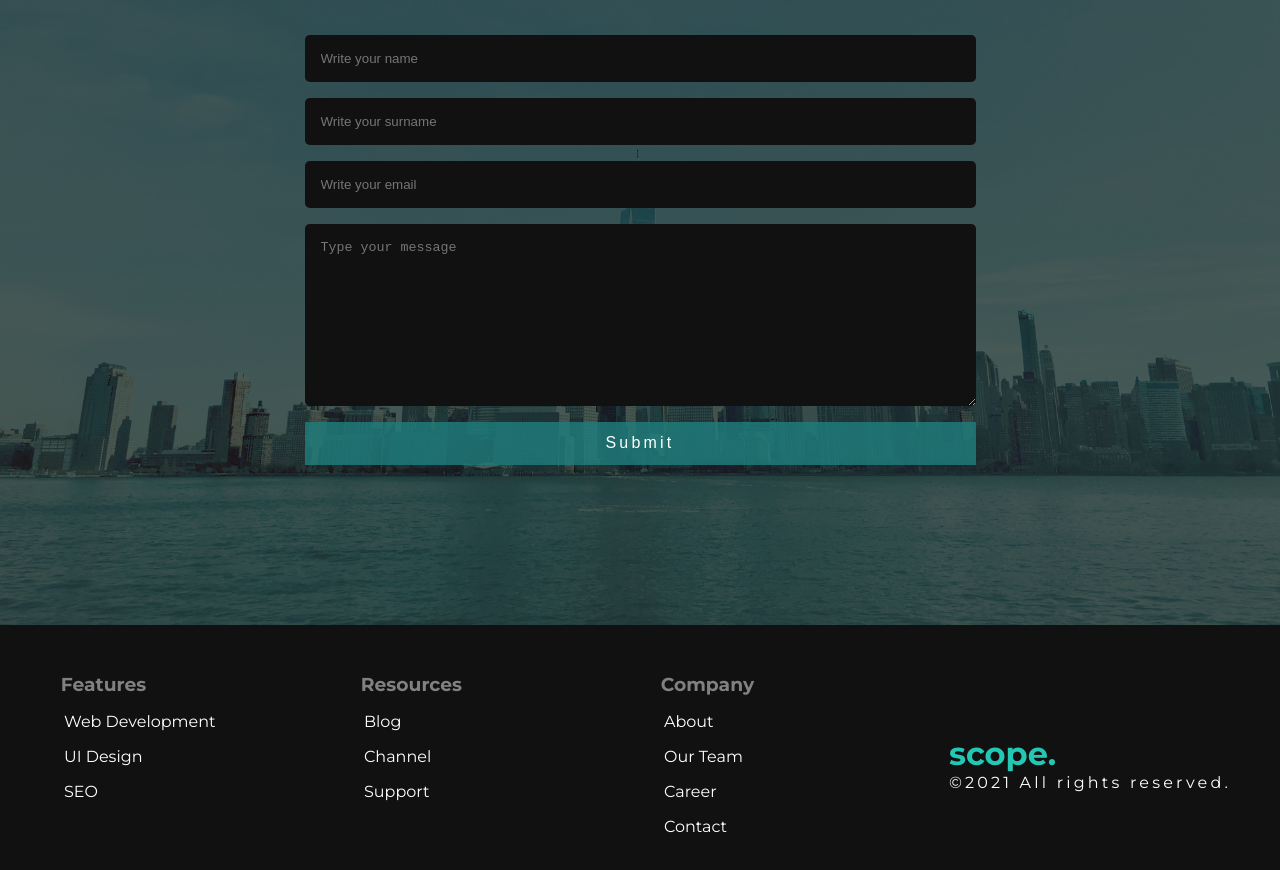
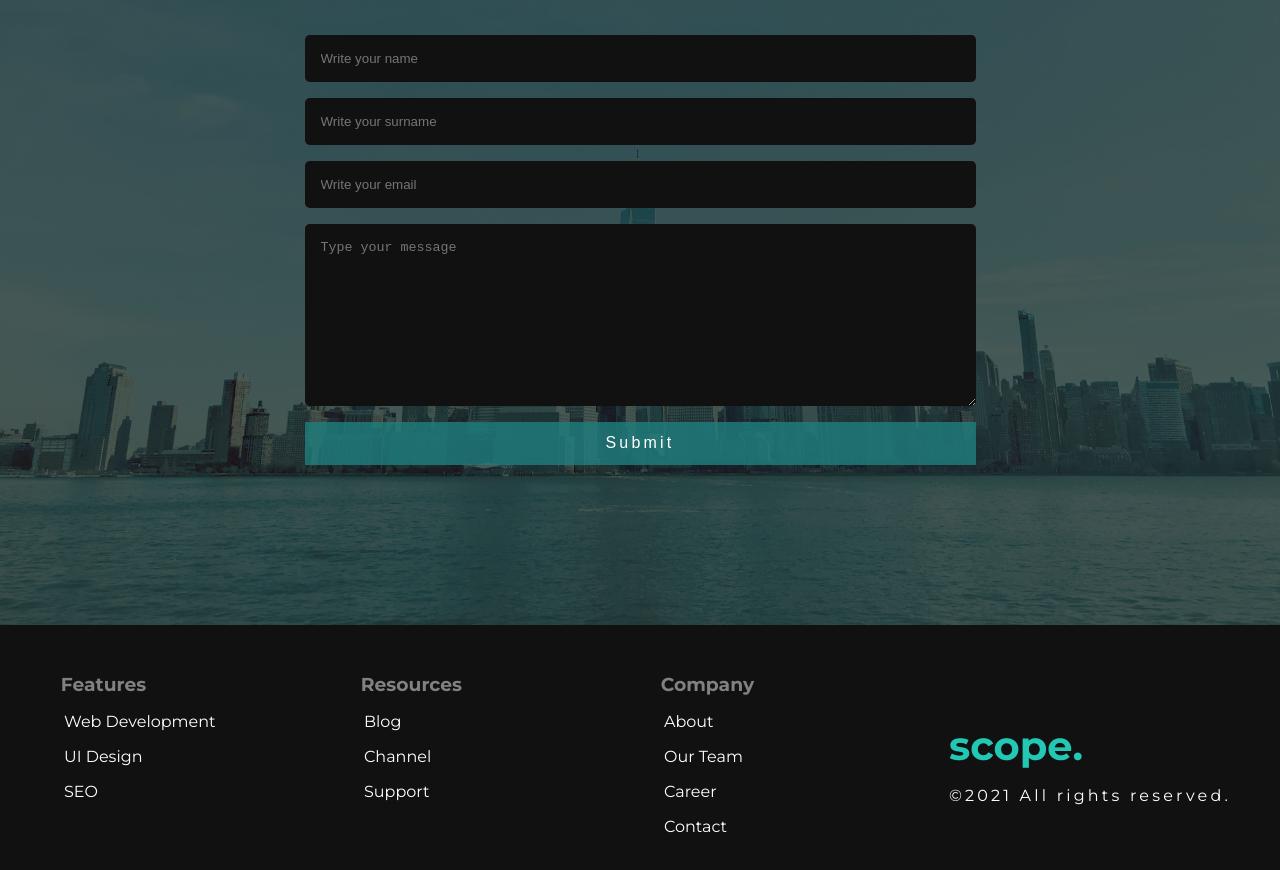
Before and after one commit to Gabrielbe17/fiction-web-dev-agency, a plain HTML site: page index.html in a window 1280 px wide. Shown: the part 5366-6236 px from the top of the page. Drawn offline with Linux system fonts and the light colour scheme; files whose address does not match are found by name.

```diff
--- a/css/styles.css
+++ b/css/styles.css
@@ -554,6 +554,7 @@ header{
     grid-template-columns: repeat(auto-fit, minmax(15rem, 1fr));
     gap: 1rem;
 }
+
 .footer__list > li{
     margin: 1rem;
     cursor: pointer;
@@ -567,6 +568,10 @@ header{
 .footer__brand{
     justify-self: center;
     align-self: center;
+}
+.footer__logo{
+    font-size: 2.5rem;
+    margin-bottom: 1rem;
 }
 .i-icons{
     background-color:rgb(158, 158, 158);
--- a/index.html
+++ b/index.html
@@ -204,7 +204,7 @@
                                 </ul>
                             </div>
                             <div class="footer__brand">
-                                <h2 class="logo">scope.</h2>
+                                <h2 class="logo footer__logo">scope.</h2>
                                 <p class="footer__list-rights">©2021 All rights reserved.</p>
                             </div>
                         </div>
```
Also changed, not shown: 1 other file.
